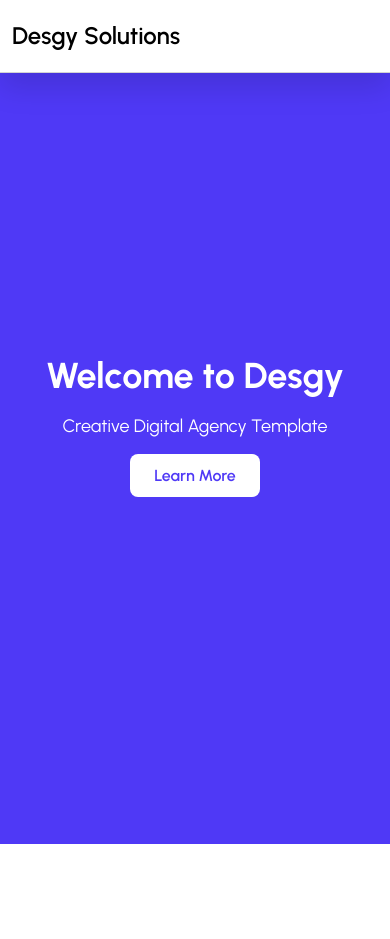
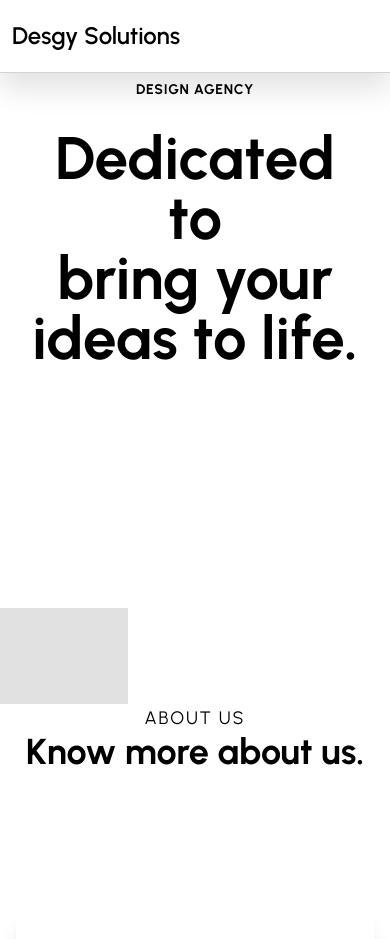
Before and after one commit to haruman1/lara, a Laravel app: page / in a window 390 px wide. Shown: the top 939 px of the page. Run offline with Laravel 12, Linux system fonts and the light colour scheme; style sheets or scripts are compiled from the project's sources; some libraries are stand-ins or nearby versions; grey boxes are pictures that could not be loaded.

Commit message:
NAMBAH BANYAK

```diff
--- a/app/Livewire/Components/Testimonials.php
+++ b/app/Livewire/Components/Testimonials.php
@@ -6,6 +6,8 @@
 
 class Testimonials extends Component
 {
+
+
     public function render()
     {
         return view('livewire.components.testimonials');
--- a/package.json
+++ b/package.json
@@ -17,6 +17,7 @@
     "dependencies": {
         "prettier-plugin-blade": "^2.1.21",
         "react-slick": "^0.31.0",
-        "slick-carousel": "^1.8.1"
+        "slick-carousel": "^1.8.1",
+        "swiper": "^11.2.10"
     }
 }
--- a/resources/css/globals.css
+++ b/resources/css/globals.css
@@ -1,8 +1,11 @@
 @import url("https://fonts.bunny.net/css2?family=Dancing+Script:wght@400;500;600;700&display=swap");
 @import url("https://fonts.bunny.net/css2?family=Urbanist:wght@300;400;500;600;700;800;900&display=swap");
 /* TAILWIND CSS LINKS */
+@import "tailwindcss";
+/* @import "tailwindcss/base";
+@import "tailwindcss/components"; */
 
-/* SLICK CAROUSEL LINKS */
+@import "swiper/css"; /* SLICK CAROUSEL LINKS */
 @import "slick-carousel/slick/slick.css";
 @import "slick-carousel/slick/slick-theme.css";
 body {
--- a/resources/views/layouts/app.blade.php
+++ b/resources/views/layouts/app.blade.php
@@ -7,7 +7,7 @@
     <title>{{ config('app.name', 'Desgy') }}</title>
     <!-- Add the slick-theme.css if you want default styling -->
 
-    @vite(['resources/css/app.css', 'resources/js/app.js', 'resources/css/globals.css'])
+    @vite(['resources/css/globals.css'])
     @livewireStyles
 </head>
 
--- a/resources/views/livewire/components/banner.blade.php
+++ b/resources/views/livewire/components/banner.blade.php
@@ -1,11 +1,31 @@
-<div>
-    <section id="banner" class="relative bg-indigo-600 text-white h-screen flex items-center justify-center">
-        <div class="text-center px-6">
-            <h1 class="text-4xl md:text-6xl font-bold mb-4">Welcome to Desgy</h1>
-            <p class="text-lg md:text-xl mb-6">Creative Digital Agency Template</p>
-            <a href="#about" class="bg-white text-indigo-600 px-6 py-3 rounded-lg font-semibold hover:bg-gray-200">
-                Learn More
-            </a>
+<div class="mx-auto max-w-7xl my-10 sm:py-10 px-6 lg:px-8">
+    <div class="grid grid-cols-1 lg:grid-cols-2 my-16">
+
+        {{-- COLUMN-1 --}}
+        <div class="mx-auto sm:mx-0">
+            <div class="py-3 text-center lg:text-start">
+                <button
+                    class="text-blue bg-lightblue hover:shadow-xl text-sm md:text-lg font-bold px-6 py-1 rounded-3xl tracking-wider hover:text-white hover:bg-black">
+                    DESIGN AGENCY
+                </button>
+            </div>
+            <div class="py-3 text-center lg:text-start">
+                <h1 class="text-6xl lg:text-80xl font-bold text-darkpurple">
+                    Dedicated to <br> bring your <br> ideas to life.
+                </h1>
+            </div>
+            <div class="my-7 text-center lg:text-start">
+                <button
+                    class="text-sm md:text-xl font-semibold hover:shadow-xl bg-blue text-white py-3 px-6 md:py-5 md:px-14 rounded-full hover:bg-hoblue">
+                    Get Started
+                </button>
+            </div>
         </div>
-    </section>
+
+        {{-- COLUMN-2 --}}
+        <div class="lg:-m-24 lg:pt-20 hidden lg:block">
+            <img src="{{ asset('images/banner/banner.svg') }}" alt="hero-image" width="800" height="642">
+        </div>
+
+    </div>
 </div>
--- a/resources/views/livewire/components/ourteam.blade.php
+++ b/resources/views/livewire/components/ourteam.blade.php
@@ -1,24 +1,8 @@
-<div>
-    <section id="team" class="py-16">
-        <div class="container mx-auto px-6 text-center">
-            <h2 class="text-3xl font-bold mb-6">Our Team</h2>
-            <div class="grid md:grid-cols-3 gap-8">
-                <div class="p-6 bg-white rounded-lg shadow">
-                    <img src="{{ asset('images/wework/team1.jpg') }}" class="w-32 h-32 rounded-full mx-auto mb-4">
-                    <h3 class="font-semibold">John Doe</h3>
-                    <p class="text-gray-600">CEO</p>
-                </div>
-                <div class="p-6 bg-white rounded-lg shadow">
-                    <img src="{{ asset('assets/images/team2.jpg') }}" class="w-32 h-32 rounded-full mx-auto mb-4">
-                    <h3 class="font-semibold">Jane Smith</h3>
-                    <p class="text-gray-600">Designer</p>
-                </div>
-                <div class="p-6 bg-white rounded-lg shadow">
-                    <img src="{{ asset('assets/images/team3.jpg') }}" class="w-32 h-32 rounded-full mx-auto mb-4">
-                    <h3 class="font-semibold">Mike Brown</h3>
-                    <p class="text-gray-600">Developer</p>
-                </div>
-            </div>
-        </div>
-    </section>
+<div className='mx-auto max-w-7xl sm:py-4 lg:px-8 m-32'>
+    <h2 className="text-4xl sm:text-65xl font-bold text-center">Our team belives you deserve <br /> only the best.</h2>
+    <h3 className="text-2xl font-medium text-center pt-10 opacity-50">Lorem ipsum dolor sit amet, consectetur adipiscing
+        elit, sed do <br /> eiusmod tempor.</h3>
+    <div className='grid grid-cols-1 my-16'>
+        <Image src="/images/team/teamimg.png" alt="office-image" height={684} width={1296} />
+    </div>
 </div>
--- a/resources/views/livewire/home-page.blade.php
+++ b/resources/views/livewire/home-page.blade.php
@@ -13,7 +13,7 @@
     <livewire:components.joinus />
     <livewire:components.manage />
     <livewire:components.ourteam />
-    <livewire:components.testimonials />
+    <livewire:testimonial-slider />
     <livewire:components.wework />
     <livewire:components.footer />
 </div>
--- /dev/null
+++ b/resources/views/livewire/testimonial-slider.blade.php
@@ -0,0 +1,34 @@
+<div x-data x-init="const swiper = new Swiper($refs.container, {
+    loop: true,
+    autoplay: { delay: 4000 },
+    pagination: { el: $refs.pagination, clickable: true },
+    navigation: { nextEl: $refs.next, prevEl: $refs.prev },
+});" class="relative w-full max-w-3xl mx-auto">
+    <!-- Slider Container -->
+    <div class="swiper" x-ref="container">
+        <div class="swiper-wrapper">
+            @foreach ($testimonials as $t)
+                <div class="swiper-slide">
+                    <div class="flex flex-col items-center text-center bg-white shadow-lg p-6 rounded-2xl">
+                        <img src="{{ $t['photo'] }}" alt="{{ $t['name'] }}"
+                            class="w-20 h-20 rounded-full shadow mb-4">
+                        <p class="text-gray-700 italic mb-4">“{{ $t['message'] }}”</p>
+                        <h4 class="font-semibold text-lg">{{ $t['name'] }}</h4>
+                        <span class="text-sm text-gray-500">{{ $t['role'] }}</span>
+                    </div>
+                </div>
+            @endforeach
+        </div>
+    </div>
+
+    <!-- Controls -->
+    <div class="absolute inset-0 flex items-center justify-between px-4">
+        <button x-ref="prev" class="p-2 bg-white rounded-full shadow hover:bg-gray-100">‹</button>
+        <button x-ref="next" class="p-2 bg-white rounded-full shadow hover:bg-gray-100">›</button>
+    </div>
+
+    <!-- Pagination -->
+    <div class="flex justify-center mt-4">
+        <div class="swiper-pagination" x-ref="pagination"></div>
+    </div>
+</div>
```
Also changed, not shown: app/Livewire/TestimonialSlider.php (added, +40 -0 lines), resources/css/app.css (+5 -3 lines), package-lock.json.
